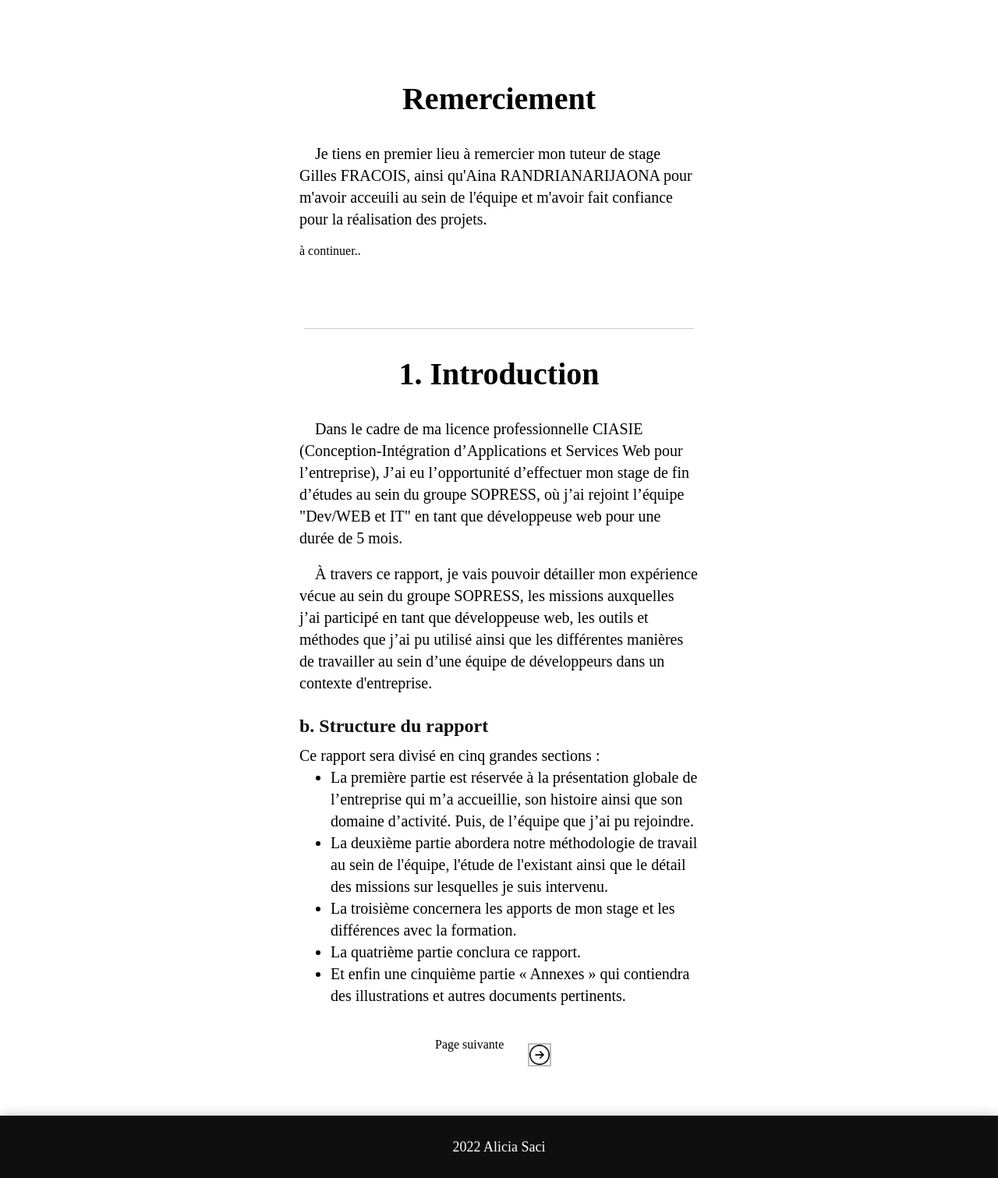
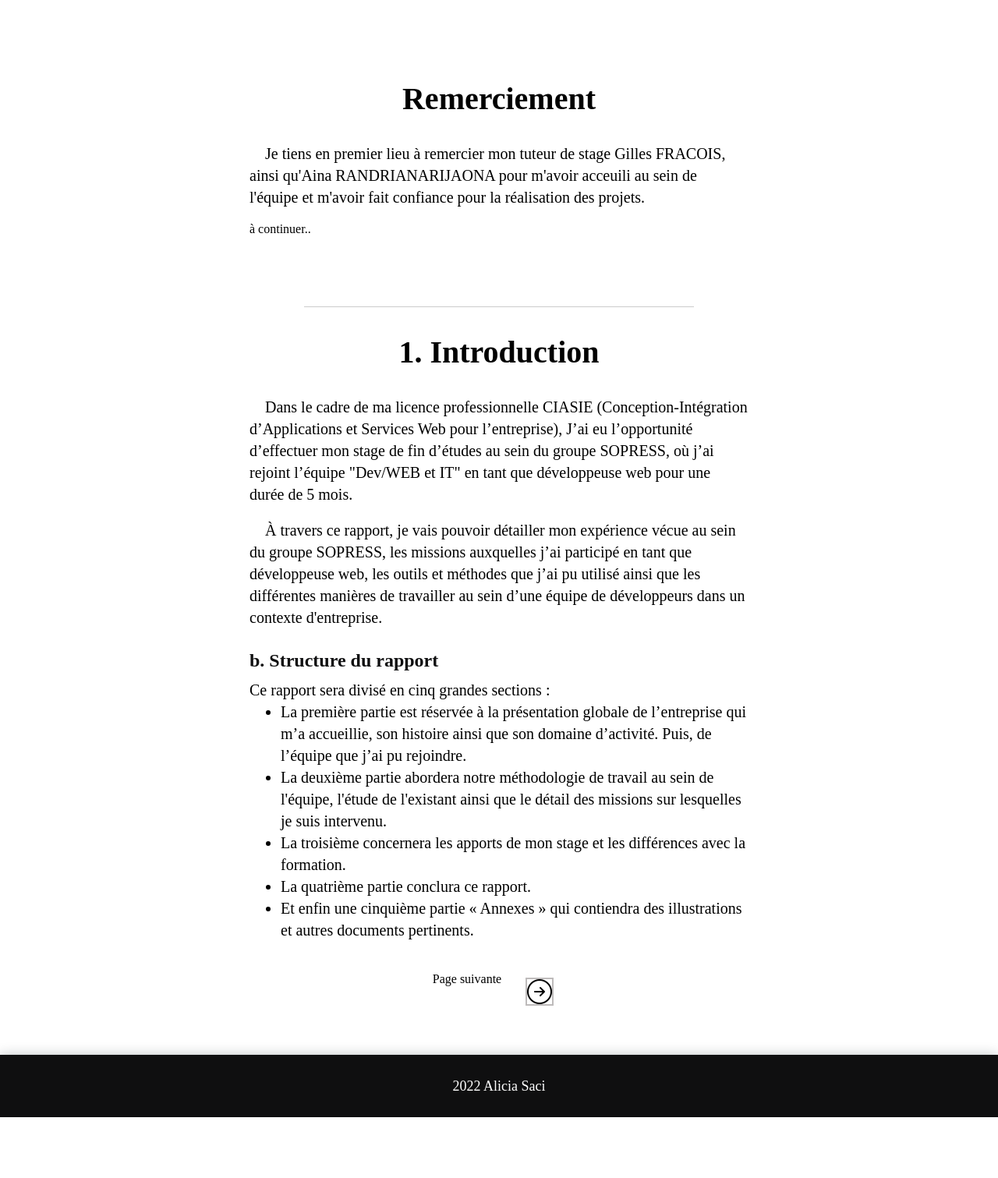
Before and after one commit to Aliciasaci/Rapport_stage, a PHP site: page /index.php in a window 1280 px wide. Shown: the part 738-2249 px from the top of the page at 78% size. After the commit the page ends 2171 px from the top, so only its background shows below. Run offline with PHP 8.4, Linux system fonts and the light colour scheme; some libraries are stand-ins or nearby versions.

Commit message:
mise à jour

```diff
--- a/style/style.css
+++ b/style/style.css
@@ -121,7 +121,7 @@ main .main-header #description-header span:nth-child(5) a:hover {
   text-decoration: underline;
 }
 main #main-content {
-  width: 40%;
+  width: 50%;
   margin: auto;
   padding-top: 30px;
 }
--- a/style/style.scss
+++ b/style/style.scss
@@ -109,7 +109,7 @@ main {
         @media screen and (min-width: 481px) and (max-width: 1200px) {
             width: 80%;
         }
-        width: 40%;
+        width: 50%;
         margin: auto;
         padding-top: 30px;
         img {
```
